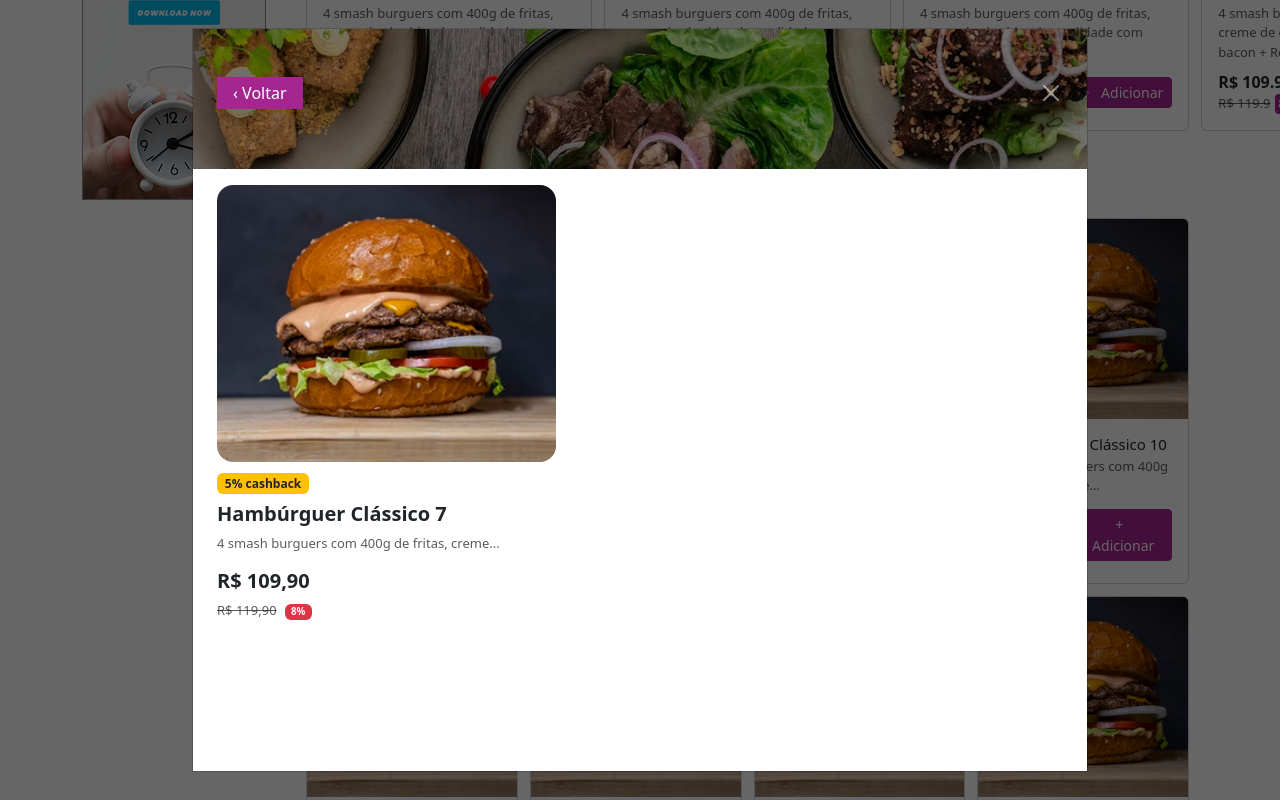
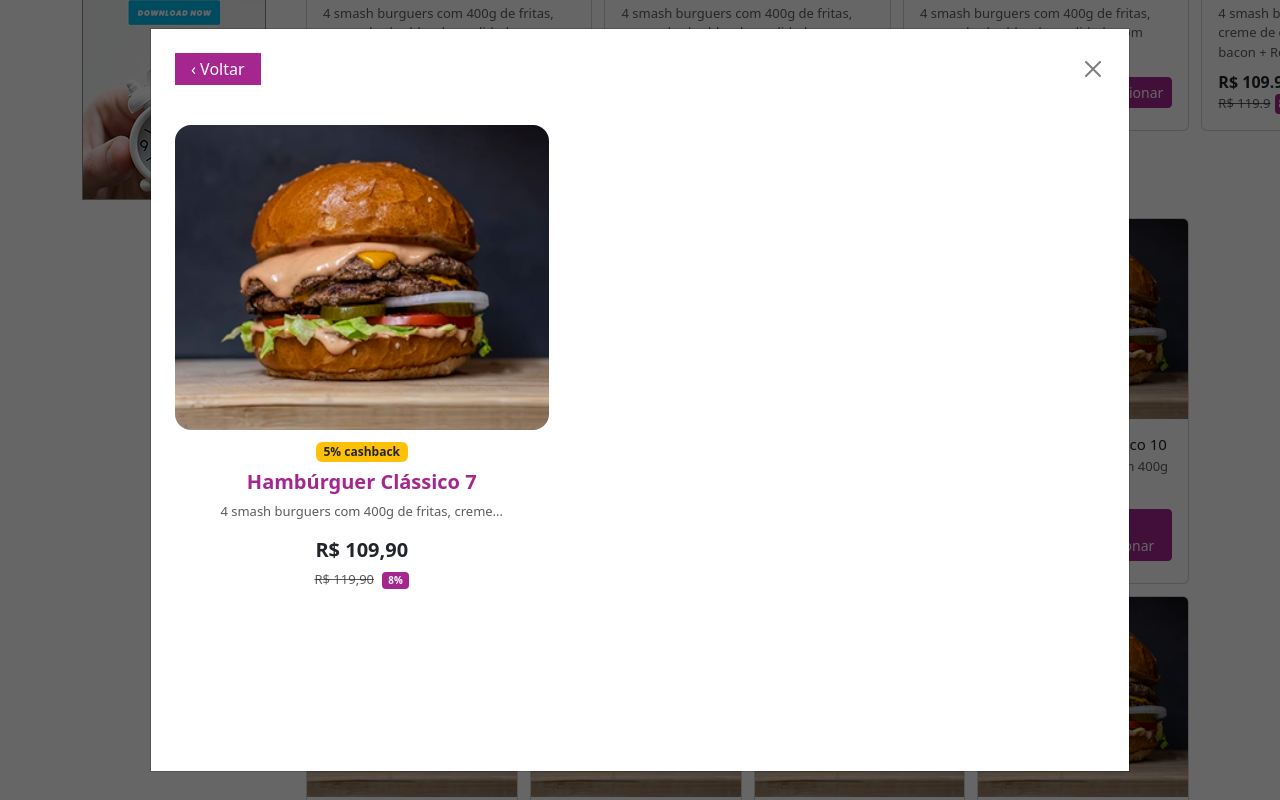
Before and after one commit to waggneroliveira/delifast, a Vue app: page / in a window 1280 px wide. Both pictures are taken after a click on the element 411 px from the left and 1168 px from the top of the page. Shown: the part 768-1568 px from the top of the page. Built offline with nearby package versions, Linux system fonts and the light colour scheme.

Commit message:
update
ajuste modal product

```diff
--- a/src/App.vue
+++ b/src/App.vue
@@ -42,7 +42,19 @@
               name: 'Calabresa',
               description: 'Deliciosa...',
               image: '../src/assets/images/prod.png'
-            }
+            },
+            {
+              id: 2,
+              name: 'Sertaneja',
+              description: 'Deliciosa...',
+              image: '../src/assets/images/prod.png'
+            },
+            {
+              id: 2,
+              name: 'Atum',
+              description: 'Deliciosa...',
+              image: '../src/assets/images/prod.png'
+            },
           ]
         },
         {
--- a/src/components/ProductModal.vue
+++ b/src/components/ProductModal.vue
@@ -11,19 +11,18 @@
 
         <!-- HEADER -->
         <div class="d-flex justify-content-between align-items-center mb-3 position-relative">
-          <Header class="header" />
-          <div class="position-absolute top-0 mt-5 d-flex justify-content-between align-items-center w-100 px-4 z-in">
+          <div class="my-4 d-flex justify-content-between align-items-center w-100 px-4 z-in">
             <button class="btn btn-sm btn-back text-white py-1 px-3" @click="close">
               ‹  Voltar
             </button>
 
-            <button class="btn-close btn-close-white" @click="close"></button>
+            <button class="btn-close" @click="close"></button>
           </div>
         </div>
 
         <div class="row px-4">
           <!-- LEFT -->
-          <div class="col-md-5">
+          <div class="col-md-5 text-center">
             <div class="image">
               <img
                 :src="product?.image"
@@ -35,7 +34,7 @@
               {{ product.cashback }}% cashback
             </span>
 
-            <h5 class="fw-bold">{{ product?.name }}</h5>
+            <h5 class="fw-bold text-primary">{{ product?.name }}</h5>
             <p class="text-muted small">
               {{ product?.description }}
             </p>
@@ -47,7 +46,7 @@
 
               <div class="text-muted small" v-if="product?.oldPrice">
                 <s>R$ {{ formatPrice(product.oldPrice) }}</s>
-                <span class="badge bg-danger ms-2">
+                <span class="badge bg-primary rounded-1 ms-2">
                   {{ discount }}%
                 </span>
               </div>
@@ -55,13 +54,13 @@
           </div>
 
           <!-- RIGHT -->
-          <div class="col-md-7" v-if="product?.options?.length">
+          <div class="col-md-7 scroll" v-if="product?.options?.length">
             <div
               v-for="group in product.options"
               :key="group.title"
               class="mb-4"
             >
-              <h6 class="fw-bold text-primary">
+              <h6 class="fw-bold text-primary text-center mb-4">
                 {{ group.title }}
               </h6>
 
@@ -75,8 +74,8 @@
                 <img
                   :src="item.image"
                   class="me-3 cover"
-                  width="90"
-                  height="90"
+                  width="105"
+                  height="105"
                 />
 
                 <div class="flex-grow-1">
@@ -104,7 +103,6 @@
 
 <script setup>
 import { ref, computed } from 'vue'
-import Header from '@/components/Header.vue'
 
 const props = defineProps({
   show: Boolean,       // mudou de modelValue → show
@@ -139,6 +137,16 @@ const discount = computed(() => {
 ::v-deep(.banner-inner) {
   height: 140px;
 }
+.scroll{
+  height: 550px;
+  overflow-y: scroll;
+}
+.text-primary{
+  color: #A4268E !important;
+}
+.bg-primary{
+  background: #A4268E !important;
+}
 .image{
   max-width: 380px;
 }
@@ -151,9 +159,8 @@ const discount = computed(() => {
   z-index: 20;
 }
 .modal-dialog{
-    max-width: 70vw;
+    max-width: 980px;
     height: 80vh;
-    /* margin: 0 auto; */
 }
 .cover{
   object-fit: cover;
```
